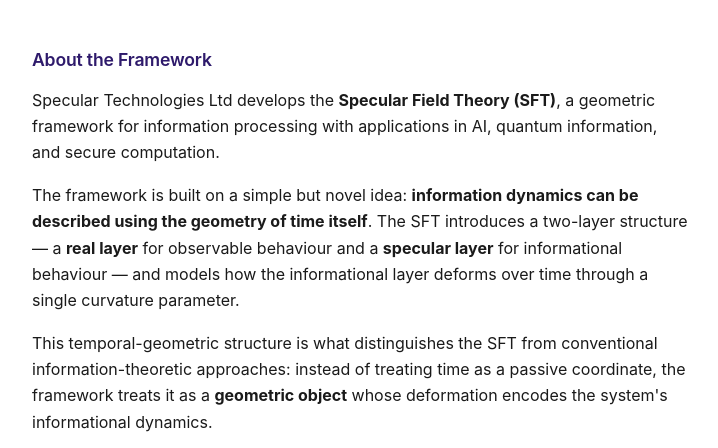
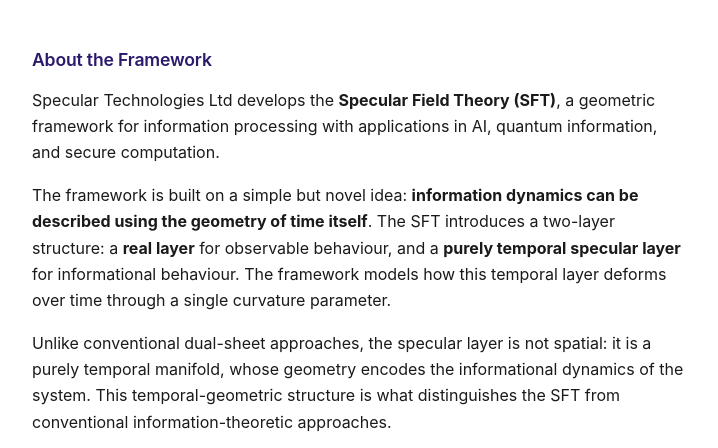
Before and after one commit to ValentinaMoroni/speculartech.uk-, a plain HTML site: page index.html in a window 1280 px wide. Shown: the part 288-736 px from the top of the page, without its empty margins (280-998 px from the left). Drawn offline with Linux system fonts and the light colour scheme.

Commit message:
Update index.html

```diff
--- a/index.html
+++ b/index.html
@@ -154,6 +154,7 @@
 
         <main>
             <section>
+                <section>
                 <h2>About the Framework</h2>
                 <p>
         Specular Technologies Ltd develops the <strong>Specular Field Theory (SFT)</strong>,
@@ -163,15 +164,16 @@
     <p>
         The framework is built on a simple but novel idea: <strong>information dynamics
         can be described using the geometry of time itself</strong>. The SFT introduces
-                    a two-layer structure — a <strong>real layer</strong> for observable behaviour and
-                    a <strong>specular layer</strong> for informational behaviour — and models how the
-                    informational layer deforms over time through a single curvature parameter.
+        a two-layer structure: a <strong>real layer</strong> for observable behaviour,
+        and a <strong>purely temporal specular layer</strong> for informational behaviour.
+        The framework models how this temporal layer deforms over time through a single
+        curvature parameter.
     </p>
     <p>
-                    This temporal-geometric structure is what distinguishes the SFT from conventional
-                    information-theoretic approaches: instead of treating time as a passive coordinate,
-                    the framework treats it as a <strong>geometric object</strong> whose deformation
-                    encodes the system's informational dynamics.
+        Unlike conventional dual-sheet approaches, the specular layer is not spatial:
+        it is a purely temporal manifold, whose geometry encodes the informational
+        dynamics of the system. This temporal-geometric structure is what distinguishes
+        the SFT from conventional information-theoretic approaches.
     </p>
     <p>
         The framework predicts that the system can exhibit qualitatively different behaviour
```
Lines whose indentation alone changed are shown as unchanged.
